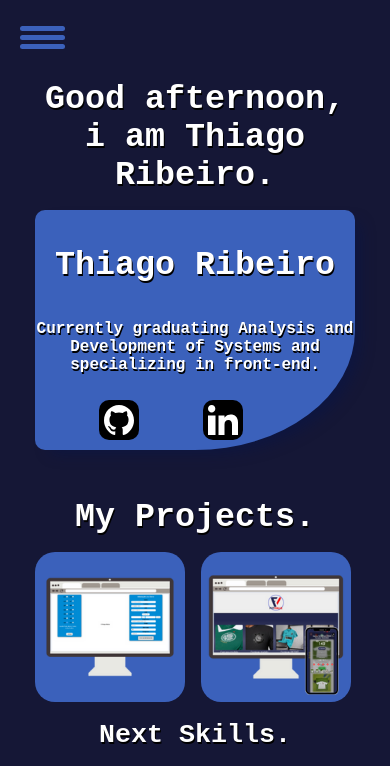
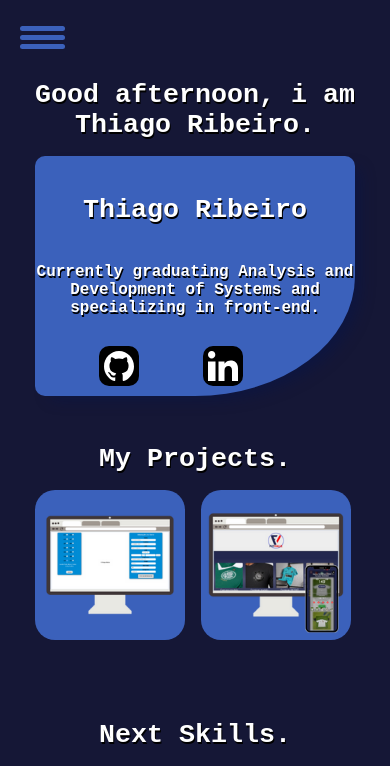
Before and after one commit to thribe1ro/portfolio, a plain HTML site: page index.html in a window 390 px wide. Shown: the top 766 px of the page. Drawn offline with Linux system fonts and the light colour scheme.

Commit message:
atualização

```diff
--- a/css/telas.css
+++ b/css/telas.css
@@ -173,7 +173,7 @@
   font-family: var(--font-main);
   color: #fff;
   text-shadow: 1px 2px #000;
-  font-size: 25pt;
+  font-size: 20pt;
   z-index: 10;
 }
 
```
